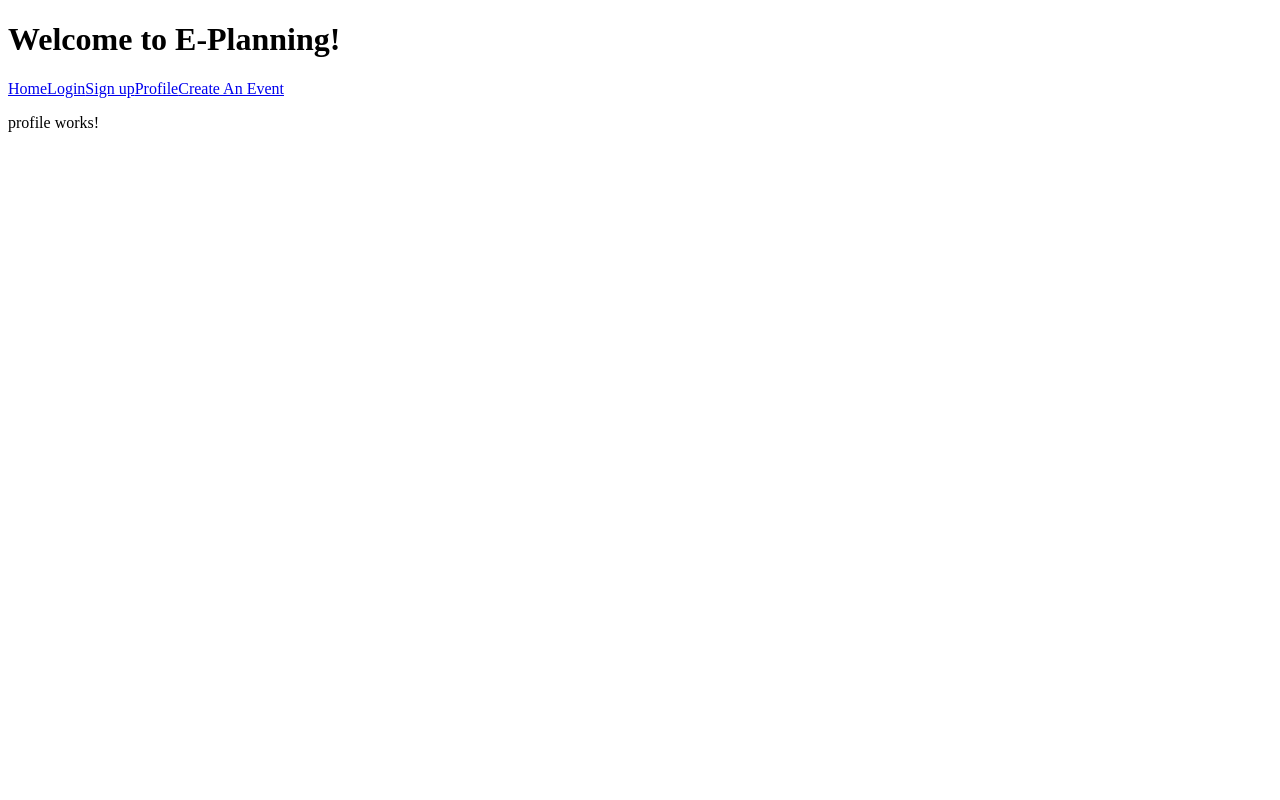
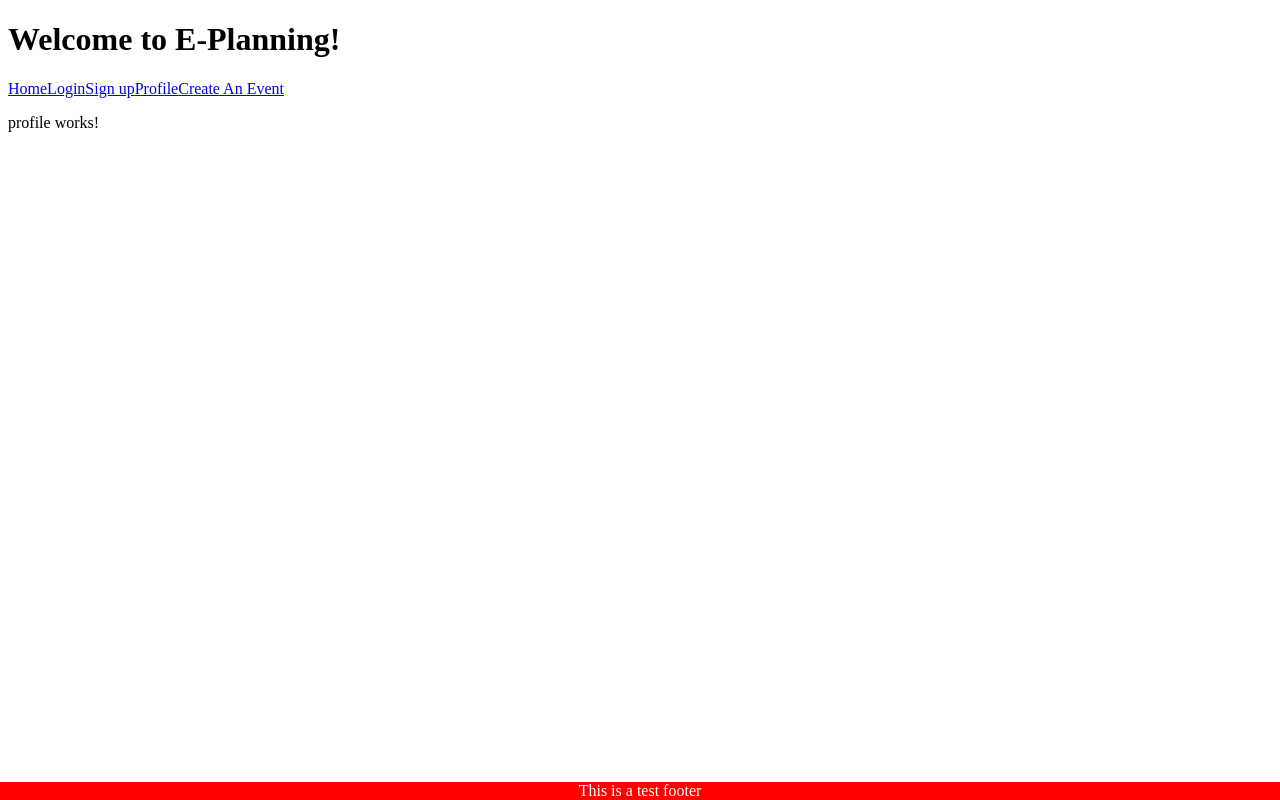
Before and after one commit to lfung218/e-planning-web, an Angular app: page /profile in a window 1280 px wide. Built offline with nearby package versions, Linux system fonts and the light colour scheme.

Commit message:
Created Event Creation Form & Added Test Footer

```diff
--- a/src/app/app.component.html
+++ b/src/app/app.component.html
@@ -1,7 +1,9 @@
-<h1>
+<h1 class="title">
   Welcome to {{ title }}!
 </h1>
 
 <app-nav-bar></app-nav-bar>
 
 <router-outlet></router-outlet>
+
+<app-footer></app-footer>
--- a/src/app/footer/footer.component.css
+++ b/src/app/footer/footer.component.css
@@ -0,0 +1,9 @@
+.footer {
+    position: fixed;
+    left: 0;
+    bottom: 0;
+    width: 100%;
+    background-color: red;
+    color: white;
+    text-align: center;
+}
--- a/src/app/footer/footer.component.html
+++ b/src/app/footer/footer.component.html
@@ -1,3 +1,3 @@
-<p>
-  footer works!
-</p>
+<div class="footer">
+  This is a test footer
+</div>
```
